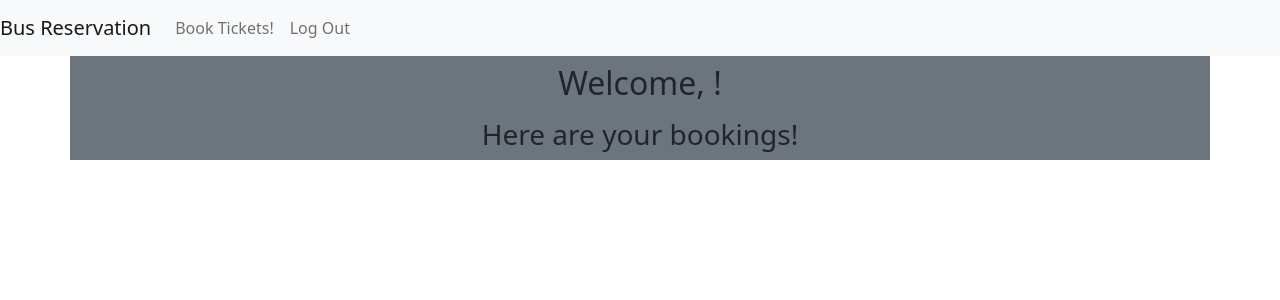
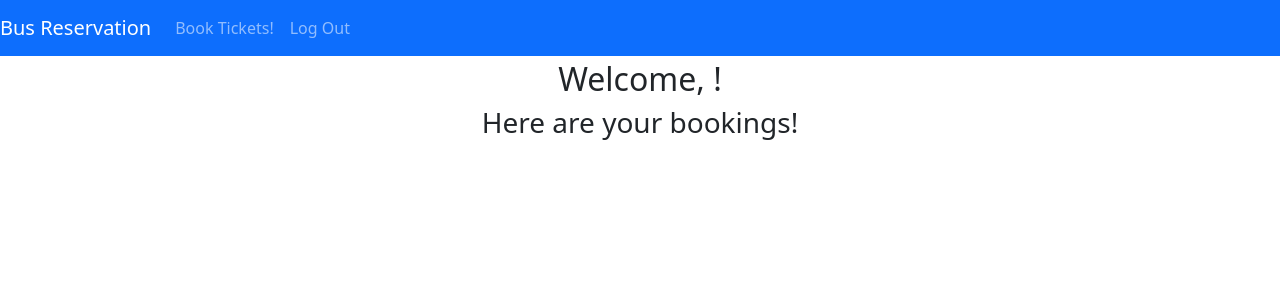
Before and after one commit to Rakmo33/bus-reservation, an Angular app: page /dashboard in a window 1280 px wide. Shown: the top 300 px of the page. Built offline with nearby package versions, Linux system fonts and the light colour scheme.

Commit message:
Added styling to dashboard

```diff
--- a/src/app/dashboard/dashboard.component.html
+++ b/src/app/dashboard/dashboard.component.html
@@ -1,45 +1,45 @@
-<div class="container d-flex flex-column justify-content-center bg-secondary">
-    <h2 class="m-auto p-2">Welcome, {{username}}!</h2>
-    <h3  class="p-2 m-auto">Here are your bookings!</h3>
+<div class="container d-flex flex-column justify-content-center mb-5">
+    <h2 class="m-auto p-1">Welcome, {{username}}!</h2>
+    <h3  class="p-1 m-auto">Here are your bookings!</h3>
 
-    <div class="row d-flex justify-content-center">
+    <div class="row d-flex justify-content-center mt-2">
         <div class="col-sm-6">
-            <table *ngFor="let ticket of validTickets" class="table table-dark ">
+            <table *ngFor="let ticket of validTickets" class="table table-bordered" style="background-color: rgb(200, 198, 198);">
                 <tbody>
                     <tr>
-                        <td>Ticket Id</td>
+                        <th>Ticket Id</th>
                         <td>{{ticket.ticketID}}</td>
                     </tr>
                     <tr>
-                        <td>Source</td>
+                        <th>Source</th>
                         <td>{{ticket.source}}</td>
                     </tr>
                     <tr>
-                        <td>Destination</td>
+                        <th>Destination</th>
                         <td>{{ticket.destination}}</td>
                     </tr>
                     <tr>
-                        <td>AC</td>
+                        <th>AC</th>
                         <td>{{ticket.ACStatus}}</td>
                     </tr>
                     <tr>
-                        <td>Sleeper</td>
+                        <th>Sleeper</th>
                         <td>{{ticket.sleeperStatus}}</td>
                     </tr>
                     <tr>
-                        <td>No. of seats</td>
+                        <th>No. of seats</th>
                         <td>{{ticket.seats}}</td>
                     </tr>
                     <tr>
-                        <td>Date</td>
+                        <th>Date</th>
                         <td>{{ticket.date}}</td>
                     </tr>
                     <tr>
-                        <td>Time</td>
+                        <th>Time</th>
                         <td>{{ticket.time}}</td>
                     </tr>
                     <tr>
-                        <td>Total Cost</td>
+                        <th>Total Cost</th>
                         <td>{{ticket.totalBill}}</td>
                     </tr>
                 </tbody>
--- a/src/app/navbar/navbar.component.html
+++ b/src/app/navbar/navbar.component.html
@@ -1,4 +1,4 @@
-<nav class="navbar navbar-expand-lg navbar-light bg-light">
+<nav class="navbar navbar-expand-lg navbar-dark bg-primary">
     <a class="navbar-brand" routerLink="dashboard">Bus Reservation</a>
     <button class="navbar-toggler" type="button" data-toggle="collapse" data-target="#navbarSupportedContent" aria-controls="navbarSupportedContent" aria-expanded="false" aria-label="Toggle navigation">
       <span class="navbar-toggler-icon"></span>
```
